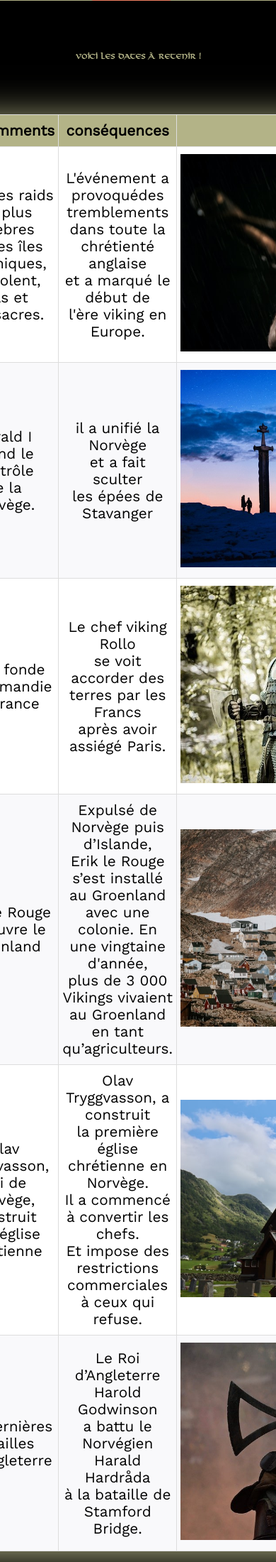
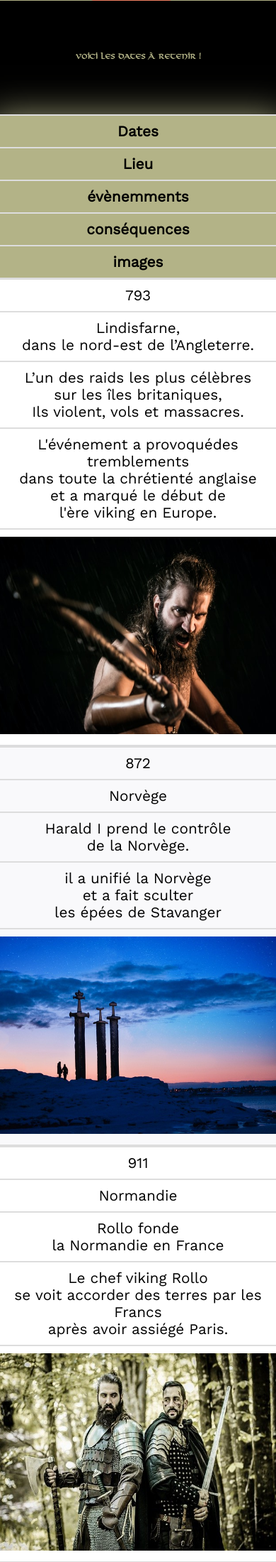
Before and after one commit to pcasier1/pcasier1.github.io, a PHP site: the page made by Dates importantes.html in a window 390 px wide; the page is wider, and only the part inside the window is pictured. Shown: the part 528-2728 px from the top of that part at 71% size. Run offline with PHP 8.4, Linux system fonts and the light colour scheme.

Commit message:
Update Dates importantes.css

```diff
--- a/Dates importantes.css
+++ b/Dates importantes.css
@@ -248,6 +248,17 @@ footer p:hover a{
     text-decoration: none;
 }
 
+@media (max-width: 940px) {
+
+    .tableau-style tbody, tr, td {
+        display: block;
+        height: 100%;
+    }
+    .tableau-style th {
+        display: block;
+    }
+
+}
 
 @media screen and (max-width: 640px){
     header{
```
